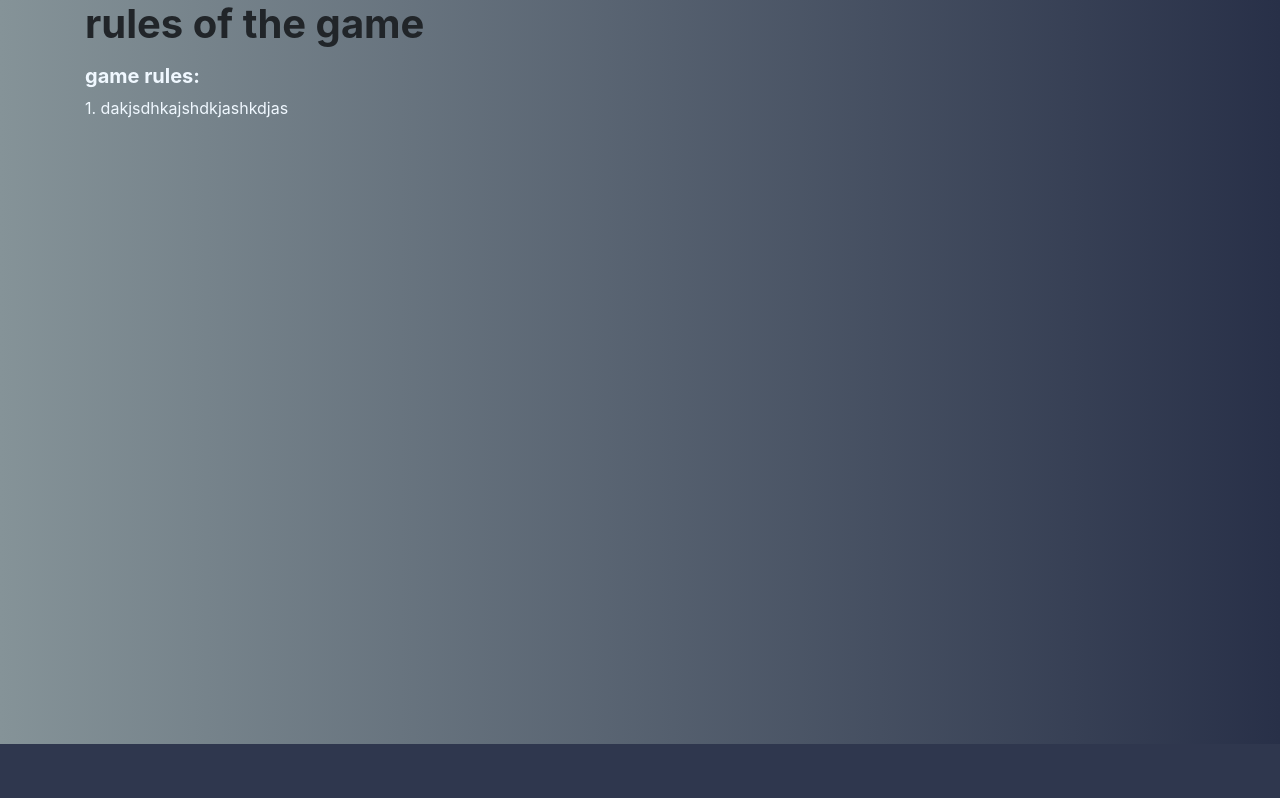
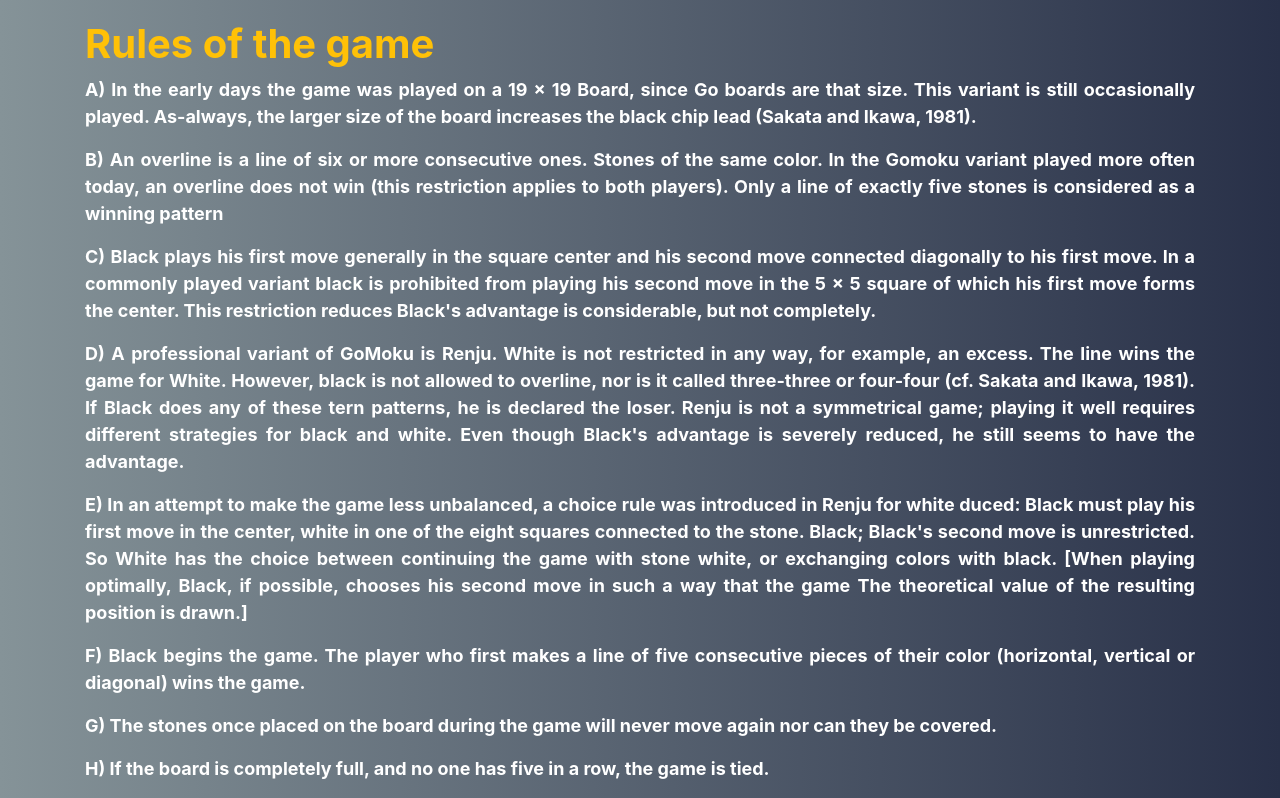
Before and after one commit to rjuliangt/IA-Go-moku, a Flask app: page /game_rules in a window 1280 px wide. Shown: the part 56-854 px from the top of the page. Before the commit the page ends 800 px from the top, so only its background shows below. Run offline with Flask 2, Linux system fonts and the light colour scheme; some libraries are stand-ins or nearby versions.

Commit message:
reglas del juego actualizadas

```diff
--- a/Web/templates/rules.html
+++ b/Web/templates/rules.html
@@ -1,14 +1,24 @@
 {% extends 'layout.html' %}
 {% block body %}
 <div>
-<main class="container justify-content-center">
-    <h1><strong>rules of the game</strong></h1>
-    <p>
-        <h5 style="color: aliceblue">
-            <strong>game rules:</strong>
-        </h5>
-        <p style="color: aliceblue">
-            1. dakjsdhkajshdkjashkdjas
-</main>
+    <main class="container justify-content-center">
+        <h1 class="text-warning" style="margin-top: 20px"><strong>Rules of the game</strong></h1>
+       <p class="text-justify" style="color: white; font-weight: bold; font-size: large">
+           A) In the early days the game was played on a 19 × 19 Board, since Go boards are that size. This variant is still occasionally played. As-always, the larger size of the board increases the black chip lead (Sakata and Ikawa, 1981).</p>
+        <p class="text-justify" style="color: white; font-weight: bold; font-size: large">
+            B) An overline is a line of six or more consecutive ones. Stones of the same color. In the Gomoku variant played more often today, an overline does not win (this restriction applies to both players). Only a line of exactly five stones is considered as a winning pattern</p>
+        <p class="text-justify" style="color: white; font-weight: bold; font-size: large">
+            C) Black plays his first move generally in the square center and his second move connected diagonally to his first move. In a commonly played variant black is prohibited from playing his second move in the 5 × 5 square of which his first move forms the center. This restriction reduces Black's advantage is considerable, but not completely.</p>
+        <p class="text-justify" style="color: white; font-weight: bold; font-size: large">
+        D) A professional variant of GoMoku is Renju. White is not restricted in any way, for example, an excess. The line wins the game for White. However, black is not allowed to overline, nor is it called three-three or four-four (cf. Sakata and Ikawa, 1981). If Black does any of these tern patterns, he is declared the loser. Renju is not a symmetrical game; playing it well requires different strategies for black and white. Even though Black's advantage is severely reduced, he still seems to have the advantage.</p>
+        <p class="text-justify" style="color: white; font-weight: bold; font-size: large">
+        E) In an attempt to make the game less unbalanced, a choice rule was introduced in Renju for white duced: Black must play his first move in the center, white in one of the eight squares connected to the stone. Black; Black's second move is unrestricted. So White has the choice between continuing the game with stone white, or exchanging colors with black. [When playing optimally, Black, if possible, chooses his second move in such a way that the game The theoretical value of the resulting position is drawn.]</p>
+        <p class="text-justify" style="color: white; font-weight: bold; font-size: large">
+        F) Black begins the game. The player who first makes a line of five consecutive pieces of their color (horizontal, vertical or diagonal) wins the game.</p>
+        <p class="text-justify" style="color: white; font-weight: bold; font-size: large">
+        G) The stones once placed on the board during the game will never move again nor can they be covered.</p>
+        <p class="text-justify" style="color: white; font-weight: bold; font-size: large">
+        H) If the board is completely full, and no one has five in a row, the game is tied.</p>
+    </main>
 </div>
 {% endblock %}
```
